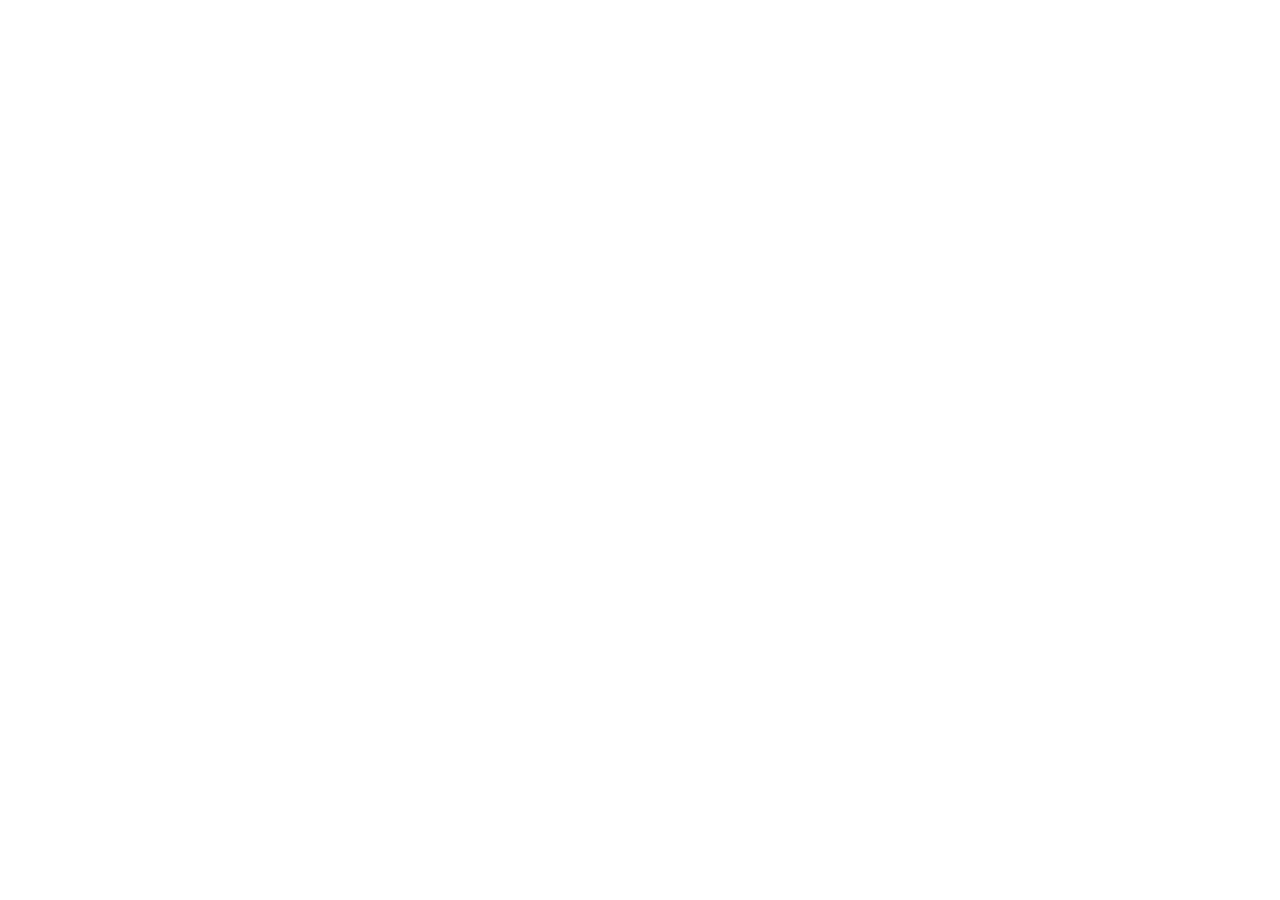
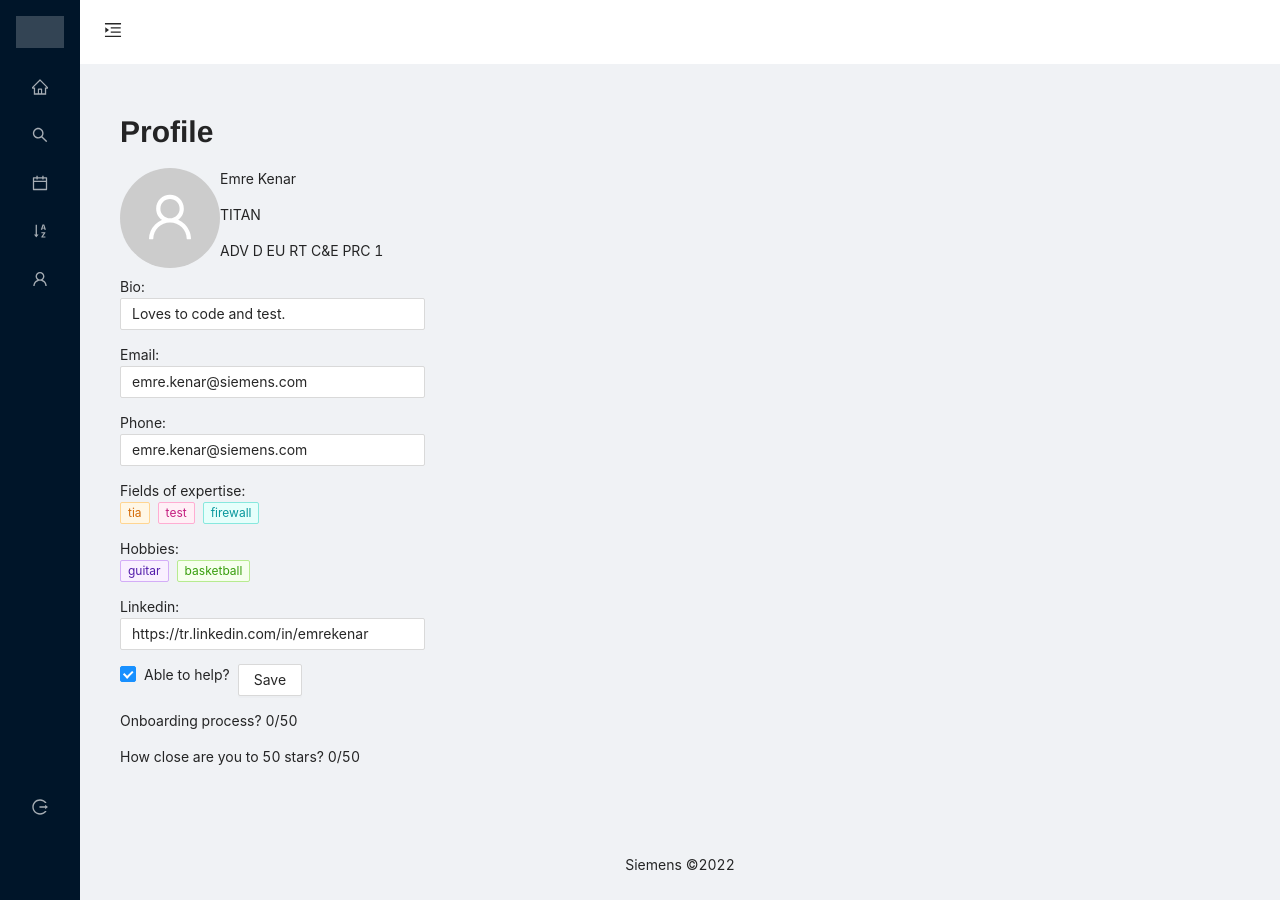
Before and after one commit to erdemakkaya/Hackathon, a React (Create React App) app in the folder client-app/: page /editProfile in a window 1280 px wide. Before the commit this address had no page. Before the commit the page ends 800 px from the top, so only its background shows below. Built offline with nearby package versions, Linux system fonts and the light colour scheme.

Commit message:
pseudo-editing implemented for only pseudo-logged-in user

```diff
--- a/client-app/src/App.js
+++ b/client-app/src/App.js
@@ -25,8 +25,8 @@
           <Route path="/home" element={<Home />} />
           <Route path="/search" element={<SearchHelp />} />
           <Route path="/podium" element={<Podium />} />
-          <Route path="/profilePage/:id" element={<Profile />} />
-          <Route path="/editProfile/:id" element={<EditProfile />} />
+          <Route path="/profilePage" element={<Profile />} />
+          <Route path="/editProfile" element={<EditProfile />} />
           <Route path="/meetings" element = {<Meetings />} />
         </Routes>
       </Router>
--- a/client-app/src/components/Profile/editProfile.js
+++ b/client-app/src/components/Profile/editProfile.js
@@ -1,8 +1,8 @@
 import React, { useState } from 'react';
-import { useNavigate, useParams } from "react-router-dom";
+import { useNavigate, useParams, Link } from "react-router-dom";
 import {Row, Col, Typography, Input, Form, Button,Checkbox,
   Radio, Switch, Slider, Select, message, Tag, Divider, Avatar} from 'antd';
-import { UserOutlined } from '@ant-design/icons';
+import { UserOutlined, CheckCircleOutlined, CloseCircleOutlined } from '@ant-design/icons';
 import MyJson from "../../db/db.json";
 import WordLayout from '../Layout';
 
@@ -46,7 +46,7 @@
     const loading = () => {};
     const navigate = () => {};
 
-    const { id } = useParams();
+    const id  = MyJson.loggedInUser;
     var currentUser = defaultUser;
     const users = MyJson.members;
     const numUsers = users.length;
@@ -65,13 +65,7 @@
     for (var i = 0; i < currentUser.hobbies.length; ++i)
         hobby_colors[currentUser.hobbies[i]] = colors[Math.trunc(Math.random() * 12)];
 
-    const onCheck = (e) => {
-        console.log(`checked = ${e.target.checked}`);
-    };
-
-    const onSave = (e) => {
-        console.log(`saved = ${e.target.checked}`);
-    }
+    const onCheck = (e) => {};
 
     return (
         <WordLayout>
@@ -91,9 +85,9 @@
             </Row>
             <Row>
                 <Col>
-                    <p className='attribute'>Bio: {currentUser.bio}</p>
-                    <p>Email: {currentUser.email}</p>
-                    <p>Phone: {currentUser.phone}</p>
+                    <p>Bio: <Input defaultValue={currentUser.bio} size="200"></Input></p>
+                    <p>Email: <Input defaultValue={currentUser.email}></Input></p>
+                    <p>Phone: <Input defaultValue={currentUser.email}></Input></p>
                     <p>Fields of expertise:
                         <Row>
                         {
@@ -112,12 +106,10 @@
                         }
                         </Row>
                     </p>
-                    <p>Linkedin: <a href={currentUser.linkedin}>Click Here</a></p>
-                    <p>{currentUser.ready_to_help ? <text>is</text>: <text>isn't</text>}  Able to help others</p>
-                    {/* <p>{false ? <text>is</text>: <text>isn't</text>} Able to help others</p> */}
+                    <p>Linkedin: <Input defaultValue={currentUser.linkedin}></Input></p>
                     <Row>
-                        <p><Checkbox onChange={onCheck}>Able to help?</Checkbox></p>
-                        <p><Button onChange={onSave}>Save</Button></p>
+                        <p><Checkbox onChange={onCheck} defaultChecked={currentUser.ready_to_help}>Able to help?</Checkbox></p>
+                        <p><Button><Link to={"/profilePage"}>Save</Link></Button></p>
                     </Row>
                     <p>Onboarding process? {currentUser.onboarding}/50</p>
                     <p>How close are you to 50 stars? {currentUser.helpingPoints}/50</p>
--- a/client-app/src/components/Profile/profilePage.js
+++ b/client-app/src/components/Profile/profilePage.js
@@ -2,7 +2,8 @@
 import { useNavigate, useParams } from "react-router-dom";
 import {Row, Col, Typography, Input, Form, Button,Checkbox,
   Radio, Switch, Slider, Select, message, Tag, Avatar} from 'antd';
-import { UserOutlined } from '@ant-design/icons';
+import {Link} from 'react-router-dom';
+import { UserOutlined, CheckOutlined, CloseCircleOutlined } from '@ant-design/icons';
 import MyJson from "../../db/db.json";
 import WordLayout from '../Layout';
 import EditProfile from './editProfile';
@@ -47,7 +48,7 @@
     const loading = () => {};
     const navigate = () => {};
 
-    const { id } = useParams();
+    const id = MyJson.loggedInUser;
     var currentUser = defaultUser;
     const users = MyJson.members;
     const numUsers = users.length;
@@ -64,22 +65,6 @@
     const hobby_colors = {}
     for (var i = 0; i < currentUser.hobbies.length; ++i)
         hobby_colors[currentUser.hobbies[i]] = colors[Math.trunc(Math.random() * 12)];
-
-    function editProfile() {
-        var uid = MyJson.loggedInUser;
-        var loggedInUserIndex = 0;
-        var loggedInUserId = 100;
-
-        for (var i = 0; i < numUsers; ++i) {
-            var currentUid = users[i].uid;
-            if (currentUid == uid) {
-                loggedInUserIndex = i;
-                loggedInUserId = users[i].uid;
-            }
-        };
-
-        return EditProfile;
-    }
 
     return (
         <WordLayout>
@@ -122,8 +107,8 @@
                     </p>
                     <p>Linkedin: <a href={currentUser.linkedin}>Click Here</a></p>
                     <Row>
-                        <p>{currentUser.ready_to_help ? <text>is</text>: <text>isn't</text>}  Able to help others</p>
-                        <p><Button onClick={editProfile}>Edit</Button></p>
+                        <p>{currentUser.ready_to_help ? <CheckOutlined />: <CloseCircleOutlined />}  Able to help others</p>
+                        <p><Button><Link to={"/editProfile"}>Edit</Link></Button></p>
                     </Row>
                     {/* <p>{false ? <text>is</text>: <text>isn't</text>} Able to help others</p> */}
                     <p>Onboarding process? {currentUser.onboarding}/50</p>
--- a/client-app/src/components/Sider/index.js
+++ b/client-app/src/components/Sider/index.js
@@ -20,8 +20,6 @@
 
 function WordSider({ collapsed }) {
   const location = useLocation();
-  const id = MyJson.loggedInUser
-  const profileExtension = `/profilePage/${id}`;
   return (
 
     <React.StrictMode>
@@ -48,7 +46,7 @@
               Podium
             </Link>
           </Menu.Item>
-          <Menu.Item key="6" icon={<UserOutlined />}><Link to={profileExtension}>Profile</Link></Menu.Item>
+          <Menu.Item key="6" icon={<UserOutlined />}><Link to={"/profilePage"}>Profile</Link></Menu.Item>
           <Menu.Item key="7"></Menu.Item>
           <Menu.Item key="8"></Menu.Item>
           <Menu.Item key="9"></Menu.Item>
```
